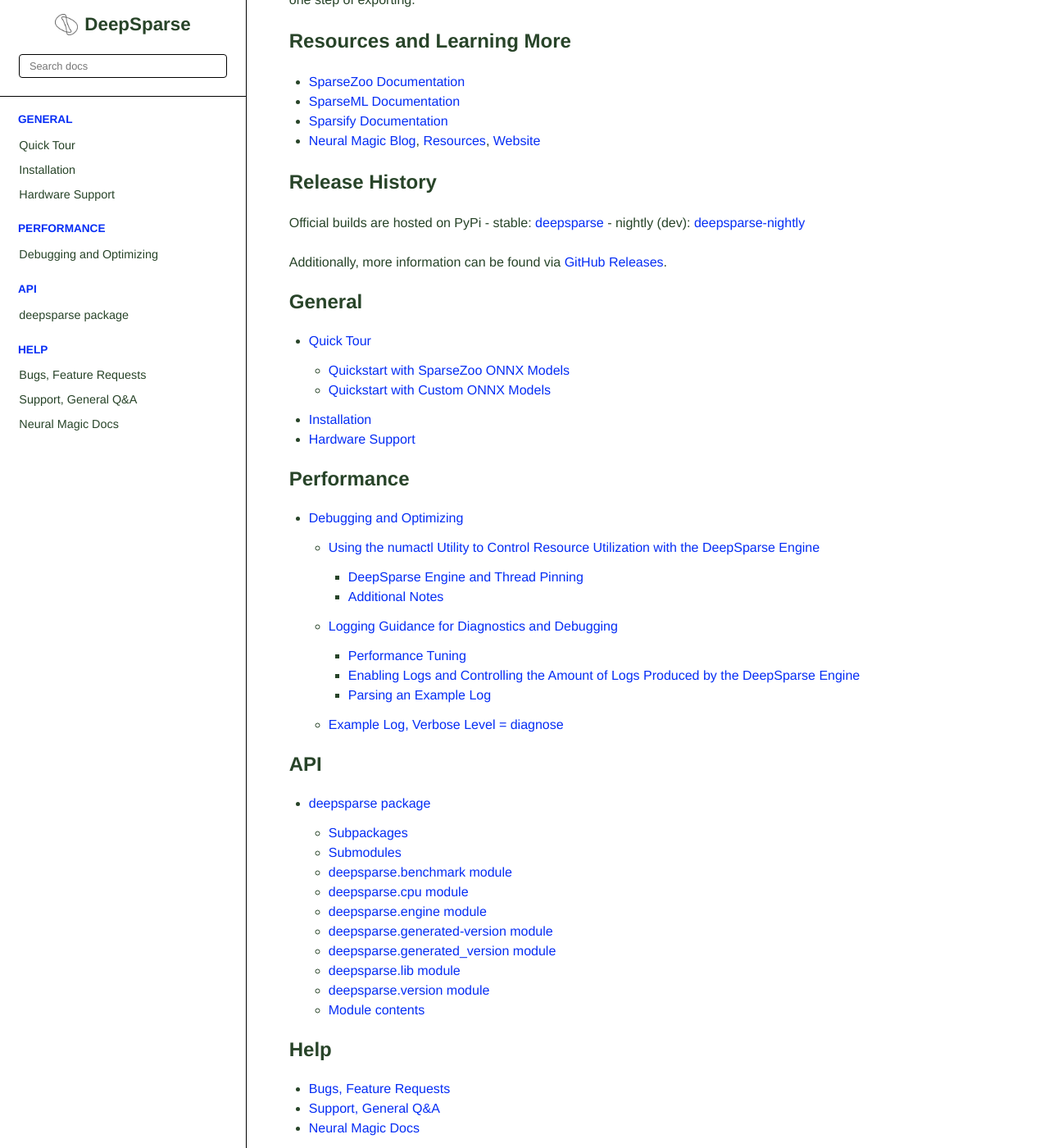
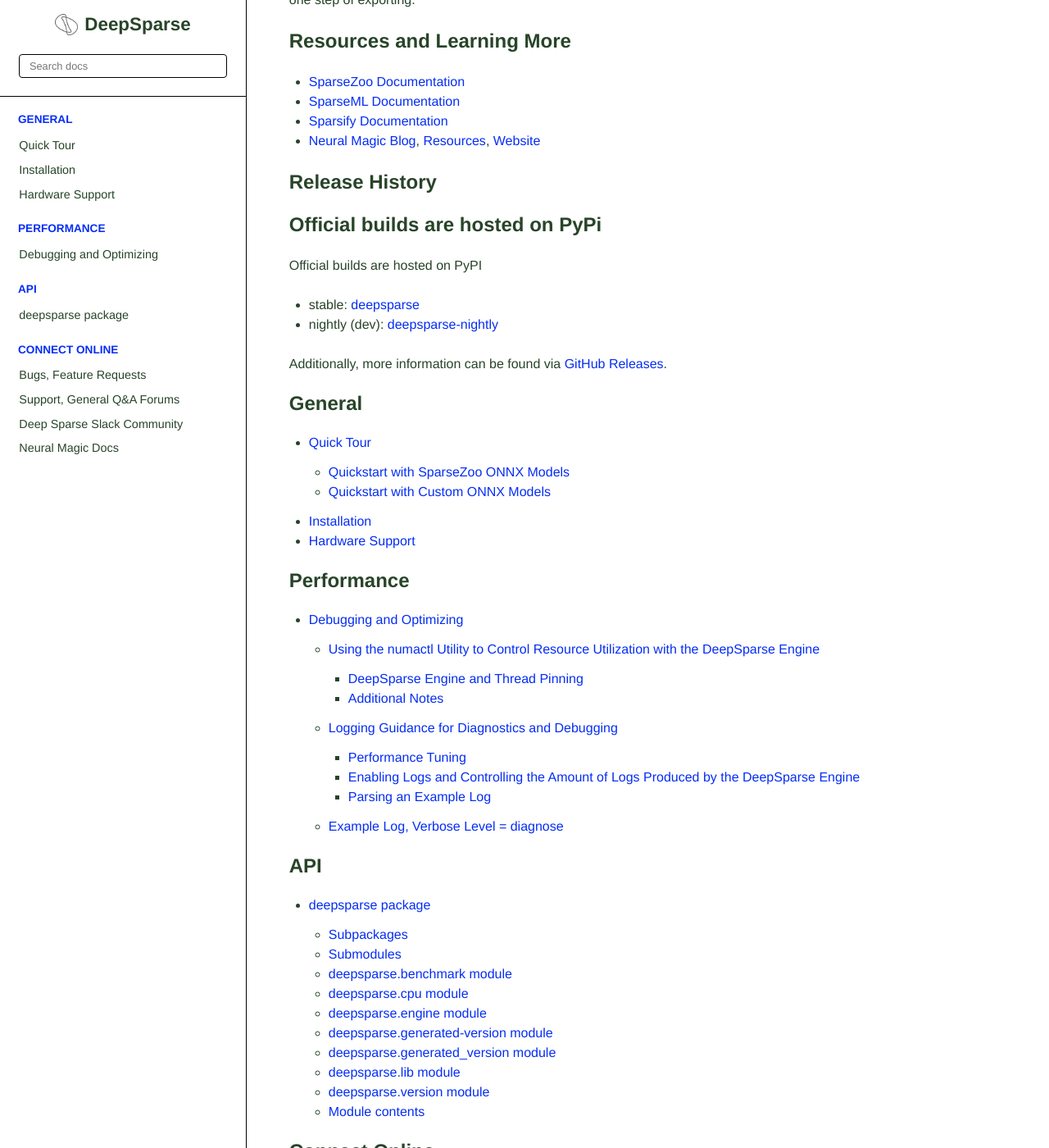
Before and after one commit to neuralmagic/deepsparse, a Sphinx documentation site: the page built from docs/index.rst, in a window 1280 px wide and 1400 px high, scrolled down 1690 px. Shown: the whole window at 82% size. Built offline with Sphinx 7.4.7 and the Read the Docs theme 2.0.0, drawn with Linux system fonts in a browser that asks for light colours; the version number could not be read and is left out; some of the changed text lies outside the part shown.

Commit message:
Update Slack and Discourse Links (#109)
* Update CONTRIBUTING.md

including Discourse and Slack

* Update README.md

Discourse and Slack link updates
Made link to Discourse more generic vs. category-specific

* Update index.rst

Updated nav to include Discourse and Slack

```diff
--- a/docs/index.rst
+++ b/docs/index.rst
@@ -101,6 +101,9 @@
 ===============
 
 Official builds are hosted on PyPi
+=======
+Official builds are hosted on PyPI
+
 - stable: `deepsparse <https://pypi.org/project/deepsparse>`_
 - nightly (dev): `deepsparse-nightly <https://pypi.org/project/deepsparse-nightly>`_
 
@@ -129,8 +132,9 @@
 
 .. toctree::
     :maxdepth: 3
-    :caption: Help
+    :caption: Connect Online
 
     Bugs, Feature Requests <https://github.com/neuralmagic/deepsparse/issues>
-    Support, General Q&A <https://github.com/neuralmagic/deepsparse/discussions>
+    Support, General Q&A Forums <https://discuss.neuralmagic.com/>
+    Deep Sparse Slack Community <https://discuss-neuralmagic.slack.com/>
     Neural Magic Docs <https://docs.neuralmagic.com>
```
Also changed, not shown: CONTRIBUTING.md (+1 -1 lines), README.md (+2 -2 lines).
